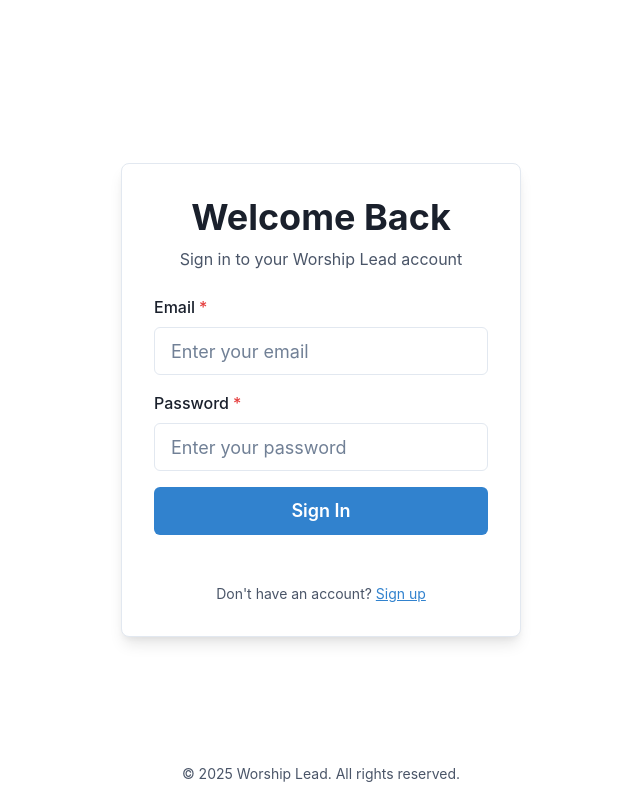
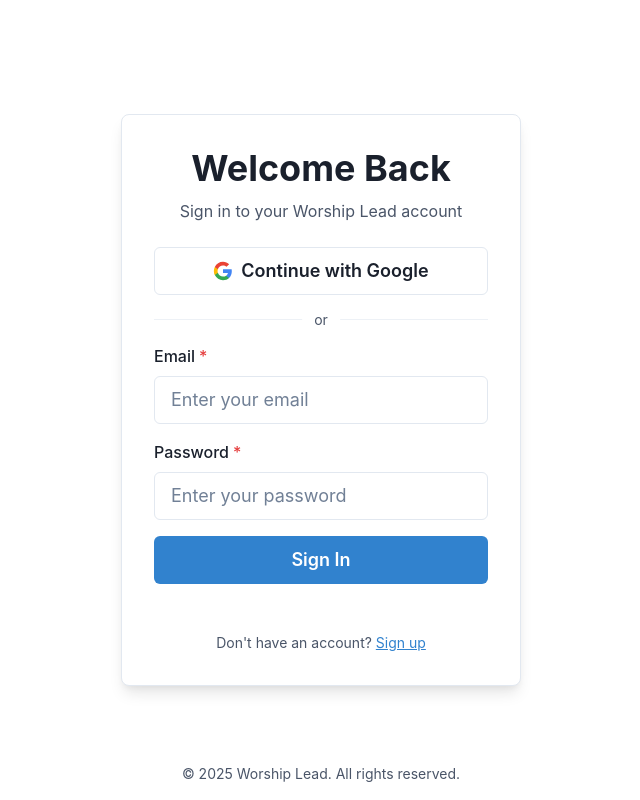
Before and after one commit to thatjuancodes/worshiplead, a React (Vite) app: page /login in a window 1280 px wide. Shown: the whole page, without its empty margins (319-959 px from the left). Built offline with nearby package versions, Linux system fonts and the light colour scheme; no server answers.

Commit message:
add google auth for login and volunteer page

```diff
--- a/src/lib/auth.ts
+++ b/src/lib/auth.ts
@@ -286,6 +286,44 @@
   }
 }
 
+export async function signInWithGoogle() {
+  try {
+    const { data, error } = await supabase.auth.signInWithOAuth({
+      provider: 'google',
+      options: {
+        redirectTo: `${window.location.origin}/dashboard`
+      }
+    })
+
+    if (error) {
+      throw error
+    }
+
+    return data
+  } catch (error) {
+    throw error
+  }
+}
+
+export async function signInWithGoogleFromVolunteer() {
+  try {
+    const { data, error } = await supabase.auth.signInWithOAuth({
+      provider: 'google',
+      options: {
+        redirectTo: window.location.href
+      }
+    })
+
+    if (error) {
+      throw error
+    }
+
+    return data
+  } catch (error) {
+    throw error
+  }
+}
+
 export async function signOut() {
   try {
     const { error } = await supabase.auth.signOut()
@@ -304,14 +342,11 @@
   try {
     const { data: { user }, error } = await supabase.auth.getUser()
     if (error) {
-      throw error
+      return null
     }
     return user
   } catch (error) {
-    if (error instanceof AuthError) {
-      throw new Error(getAuthErrorMessage(error.message))
-    }
-    throw error
+    return null
   }
 }
 
@@ -319,14 +354,11 @@
   try {
     const { data: { session }, error } = await supabase.auth.getSession()
     if (error) {
-      throw error
+      return null
     }
     return session
   } catch (error) {
-    if (error instanceof AuthError) {
-      throw new Error(getAuthErrorMessage(error.message))
-    }
-    throw error
+    return null
   }
 }
 
--- a/src/pages/LoginPage.tsx
+++ b/src/pages/LoginPage.tsx
@@ -1,6 +1,6 @@
 import { useState } from 'react'
 import { Link, useNavigate } from 'react-router-dom'
-import { signIn } from '../lib/auth'
+import { signIn, signInWithGoogle } from '../lib/auth'
 import {
   Box,
   VStack,
@@ -10,7 +10,8 @@
   FormControl,
   FormLabel,
   Input,
-  useColorModeValue
+  useColorModeValue,
+  Divider
 } from '@chakra-ui/react'
 
 export function LoginPage() {
@@ -20,6 +21,7 @@
     password: ''
   })
   const [loading, setLoading] = useState(false)
+  const [googleLoading, setGoogleLoading] = useState(false)
   const [error, setError] = useState('')
 
   const cardBg = useColorModeValue('white', 'gray.800')
@@ -45,6 +47,19 @@
       setError(error.message || 'Failed to sign in')
     } finally {
       setLoading(false)
+    }
+  }
+
+  const handleGoogleSignIn = async () => {
+    setGoogleLoading(true)
+    setError('')
+
+    try {
+      await signInWithGoogle()
+      // The redirect will happen automatically via Supabase OAuth
+    } catch (error: any) {
+      setError(error.message || 'Failed to sign in with Google')
+      setGoogleLoading(false)
     }
   }
 
@@ -84,13 +99,60 @@
               </Text>
             </Box>
 
+            {error && (
+              <Text color="red.500" fontSize="sm" textAlign="center">
+                {error}
+              </Text>
+            )}
+
+            <Button
+              onClick={handleGoogleSignIn}
+              isLoading={googleLoading}
+              loadingText="Signing in..."
+              size="lg"
+              w="full"
+              variant="outline"
+              leftIcon={
+                <Box as="svg" viewBox="0 0 24 24" w={5} h={5}>
+                  <path
+                    fill="#4285F4"
+                    d="M22.56 12.25c0-.78-.07-1.53-.2-2.25H12v4.26h5.92c-.26 1.37-1.04 2.53-2.21 3.31v2.77h3.57c2.08-1.92 3.28-4.74 3.28-8.09z"
+                  />
+                  <path
+                    fill="#34A853"
+                    d="M12 23c2.97 0 5.46-.98 7.28-2.66l-3.57-2.77c-.98.66-2.23 1.06-3.71 1.06-2.86 0-5.29-1.93-6.16-4.53H2.18v2.84C3.99 20.53 7.7 23 12 23z"
+                  />
+                  <path
+                    fill="#FBBC05"
+                    d="M5.84 14.09c-.22-.66-.35-1.36-.35-2.09s.13-1.43.35-2.09V7.07H2.18C1.43 8.55 1 10.22 1 12s.43 3.45 1.18 4.93l2.85-2.22.81-.62z"
+                  />
+                  <path
+                    fill="#EA4335"
+                    d="M12 5.38c1.62 0 3.06.56 4.21 1.64l3.15-3.15C17.45 2.09 14.97 1 12 1 7.7 1 3.99 3.47 2.18 7.07l3.66 2.84c.87-2.6 3.3-4.53 6.16-4.53z"
+                  />
+                </Box>
+              }
+            >
+              Continue with Google
+            </Button>
+
+            <Box position="relative">
+              <Divider />
+              <Box
+                position="absolute"
+                top="50%"
+                left="50%"
+                transform="translate(-50%, -50%)"
+                bg={cardBg}
+                px={3}
+              >
+                <Text fontSize="sm" color={textColor}>
+                  or
+                </Text>
+              </Box>
+            </Box>
+
             <Box as="form" onSubmit={handleSubmit} mb={6}>
-              {error && (
-                <Text color="red.500" fontSize="sm" mb={4}>
-                  {error}
-                </Text>
-              )}
-
               <VStack spacing={4}>
                 <FormControl isRequired>
                   <FormLabel htmlFor="email">Email</FormLabel>
--- a/src/pages/VolunteerPage.tsx
+++ b/src/pages/VolunteerPage.tsx
@@ -16,7 +16,7 @@
   AlertIcon
 } from '@chakra-ui/react'
 import { supabase } from '../lib/supabase'
-import { getCurrentUser } from '../lib/auth'
+import { getCurrentUser, signInWithGoogleFromVolunteer } from '../lib/auth'
 
 interface OrganizationData {
   id: string
@@ -52,6 +52,7 @@
   const [loadingServices, setLoadingServices] = useState(false)
   const [userVolunteerAssignments, setUserVolunteerAssignments] = useState<VolunteerAssignment[]>([])
   const [assigningService, setAssigningService] = useState<string | null>(null)
+  const [googleLoading, setGoogleLoading] = useState(false)
   const [error, setError] = useState('')
 
   const bgColor = useColorModeValue('gray.50', 'gray.900')
@@ -266,43 +267,57 @@
     }
   }
 
-  // Check for existing auth session immediately
+  const handleGoogleSignIn = async () => {
+    if (!organization) return
+
+    setGoogleLoading(true)
+    setError('')
+
+    try {
+      await signInWithGoogleFromVolunteer()
+      // The redirect will happen automatically via Supabase OAuth
+    } catch (error: any) {
+      setError(error.message || 'Failed to sign in with Google')
+      setGoogleLoading(false)
+    }
+  }
+
+  // Simple auth state listener
   useEffect(() => {
-    const checkExistingSession = async () => {
-      try {
-        console.log('Checking for existing auth session...')
-        const currentUser = await getCurrentUser()
-        if (currentUser) {
-          console.log('Found existing user:', currentUser.id)
-          setUser(currentUser)
-        } else {
-          console.log('No existing user found')
-        }
-      } catch (error) {
-        console.error('Error checking existing session:', error)
-      } finally {
-        console.log('Finished checking auth session')
+    const { data: { subscription } } = supabase.auth.onAuthStateChange(async (event, session) => {
+      console.log('VolunteerPage: Auth state change:', event, session?.user?.id)
+
+      if (event === 'SIGNED_IN' && session?.user) {
+        setUser(session.user)
+      } else if (event === 'SIGNED_OUT') {
+        setUser(null)
+      }
+    })
+
+    // Check initial session
+    const checkInitialSession = async () => {
+      const { data: { session } } = await supabase.auth.getSession()
+      if (session?.user) {
+        setUser(session.user)
       }
     }
 
-    checkExistingSession()
+    checkInitialSession()
+
+    return () => subscription.unsubscribe()
   }, [])
 
   useEffect(() => {
     if (publicUrl) {
-      console.log('Loading organization for publicUrl:', publicUrl)
       loadOrganization()
     }
   }, [publicUrl, loadOrganization])
 
   useEffect(() => {
-    console.log('Organization or user changed:', { organization: !!organization, user: !!user })
     if (organization && user) {
-      console.log('Loading services and assignments for authenticated user')
       loadAvailableServices()
       loadUserVolunteerAssignments()
     } else if (organization) {
-      console.log('Loading services for organization (no user yet)')
       loadAvailableServices()
     }
   }, [organization, user, loadAvailableServices, loadUserVolunteerAssignments])
@@ -373,16 +388,39 @@
                 Volunteer for {organization.name}
               </Heading>
               <Text color={textColor} textAlign="center">
-                Please log in to volunteer for services
+                Please sign in with Google to volunteer for services
               </Text>
-              <HStack spacing={4}>
-                <Button colorScheme="blue" onClick={() => navigate('/login')}>
-                  Log In
-                </Button>
-                <Button variant="outline" onClick={() => navigate('/signup')}>
-                  Sign Up
-                </Button>
-              </HStack>
+
+              <Button
+                onClick={handleGoogleSignIn}
+                isLoading={googleLoading}
+                loadingText="Signing in..."
+                size="lg"
+                w="full"
+                colorScheme="blue"
+                leftIcon={
+                  <Box as="svg" viewBox="0 0 24 24" w={5} h={5}>
+                    <path
+                      fill="#4285F4"
+                      d="M22.56 12.25c0-.78-.07-1.53-.2-2.25H12v4.26h5.92c-.26 1.37-1.04 2.53-2.21 3.31v2.77h3.57c2.08-1.92 3.28-4.74 3.28-8.09z"
+                    />
+                    <path
+                      fill="#34A853"
+                      d="M12 23c2.97 0 5.46-.98 7.28-2.66l-3.57-2.77c-.98.66-2.23 1.06-3.71 1.06-2.86 0-5.29-1.93-6.16-4.53H2.18v2.84C3.99 20.53 7.7 23 12 23z"
+                    />
+                    <path
+                      fill="#FBBC05"
+                      d="M5.84 14.09c-.22-.66-.35-1.36-.35-2.09s.13-1.43.35-2.09V7.07H2.18C1.43 8.55 1 10.22 1 12s.43 3.45 1.18 4.93l2.85-2.22.81-.62z"
+                    />
+                    <path
+                      fill="#EA4335"
+                      d="M12 5.38c1.62 0 3.06.56 4.21 1.64l3.15-3.15C17.45 2.09 14.97 1 12 1 7.7 1 3.99 3.47 2.18 7.07l3.66 2.84c.87-2.6 3.3-4.53 6.16-4.53z"
+                    />
+                  </Box>
+                }
+              >
+                Continue with Google
+              </Button>
             </VStack>
           </Box>
         )}
```
